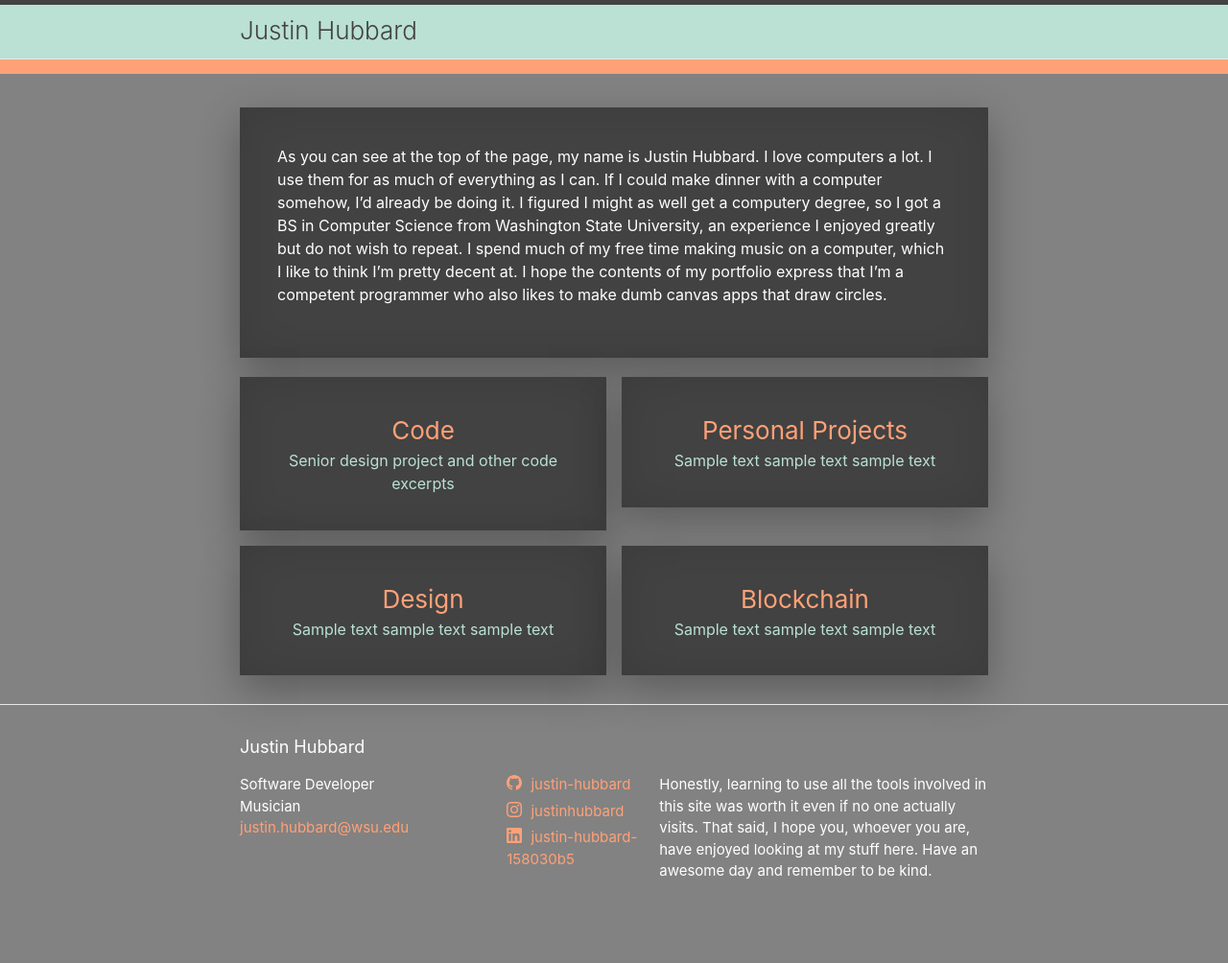
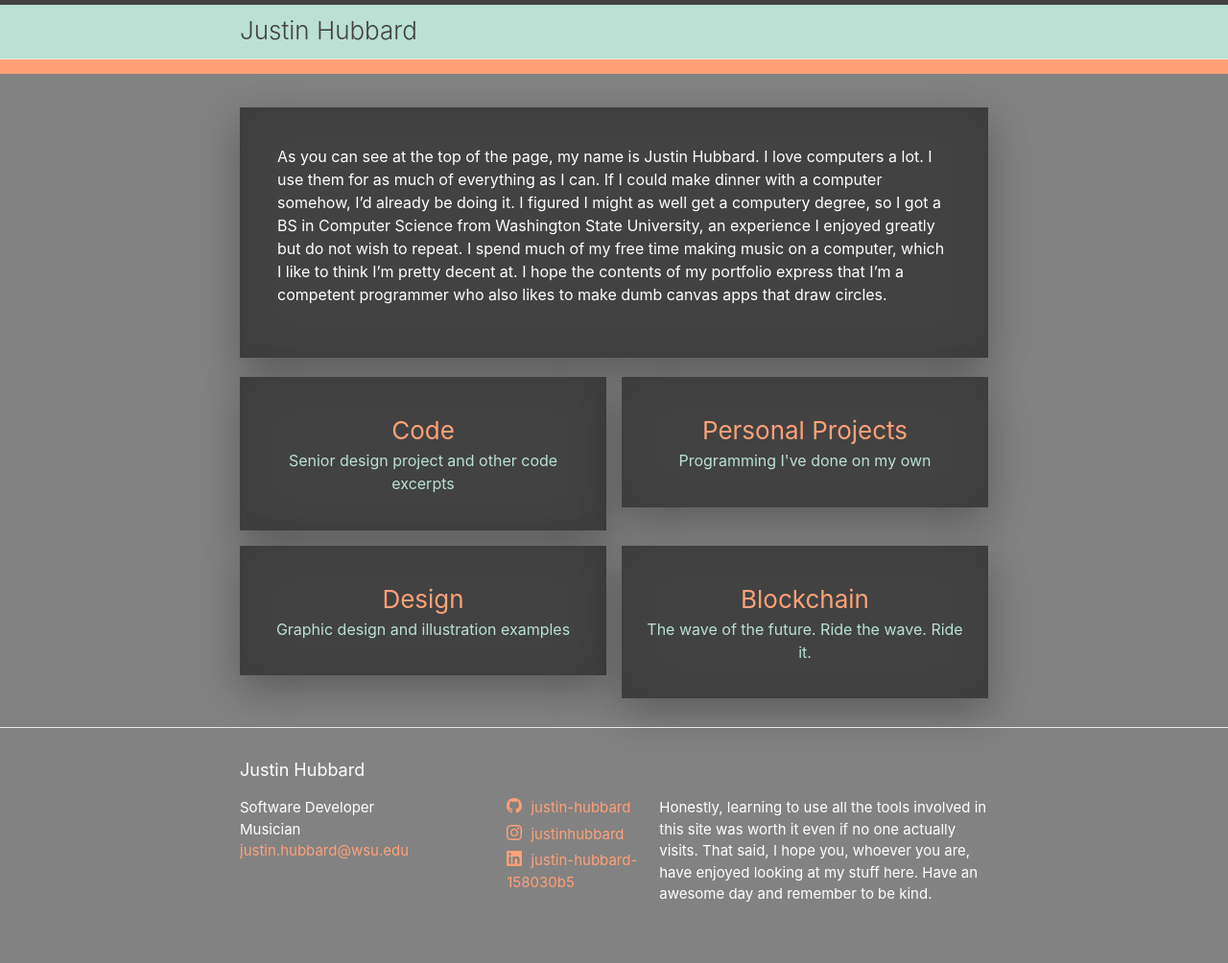
Before and after one commit to justin-hubbard/justin-hubbard.github.io, a Jekyll site: the page built from index.md, in a window 1280 px wide. Shown: the whole page at 96% size. Built offline with Jekyll 4.4.1, drawn with Linux system fonts in a browser that asks for light colours; before the commit the page ends 980 px from its top, so only the background shows below that.

Commit message:
Let's see here

```diff
--- a/_layouts/home.html
+++ b/_layouts/home.html
@@ -25,7 +25,7 @@ layout: default
       <div class="card">
         <div class="card-title">Personal Projects</div>
         <div class="card-description">
-          Sample text sample text sample text
+          Programming I've done on my own
         </div>
       </div>
     </a>
@@ -33,7 +33,7 @@ layout: default
       <div class="card">
         <div class="card-title">Design</div>
         <div class="card-description">
-          Sample text sample text sample text
+          Graphic design and illustration examples
         </div>
       </div>
     </a>
@@ -41,7 +41,7 @@ layout: default
       <div class="card">
         <div class="card-title">Blockchain</div>
         <div class="card-description">
-          Sample text sample text sample text
+          The wave of the future. Ride the wave. Ride it.
         </div>
       </div>
     </a>
```
Also changed, not shown: _posts/2018-06-12-04blockchain.md (+1 -1 lines).
